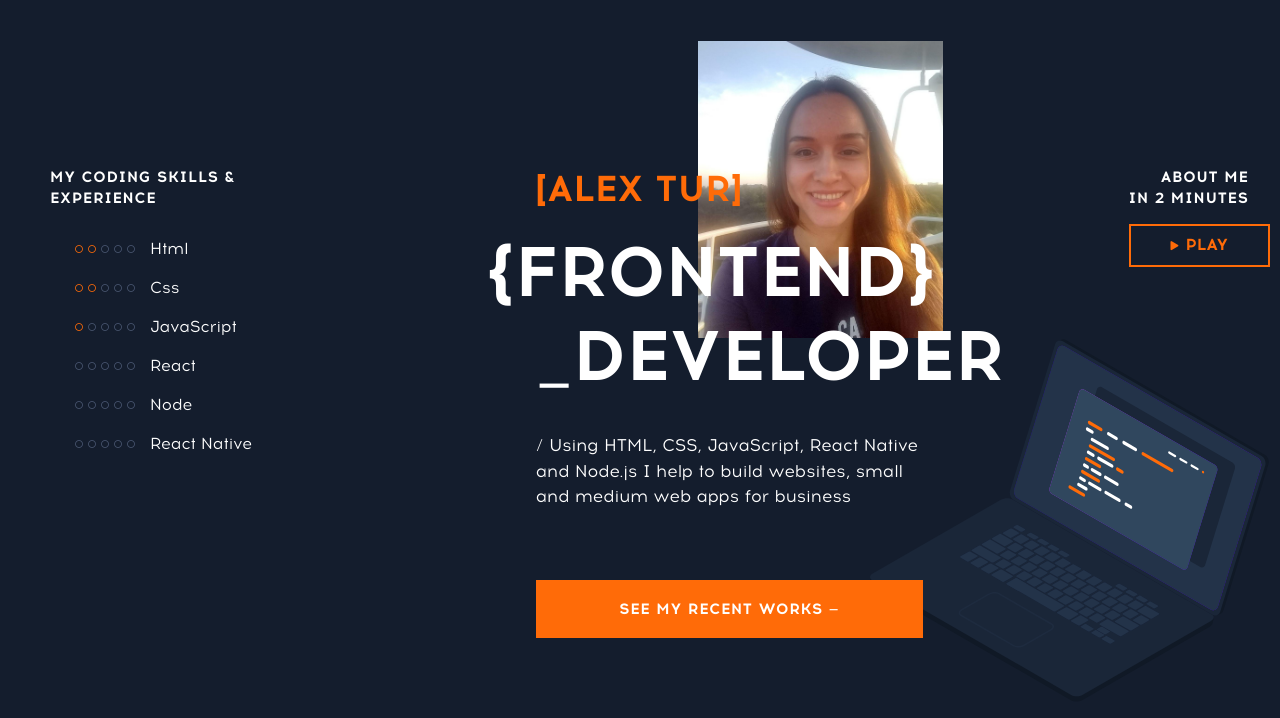
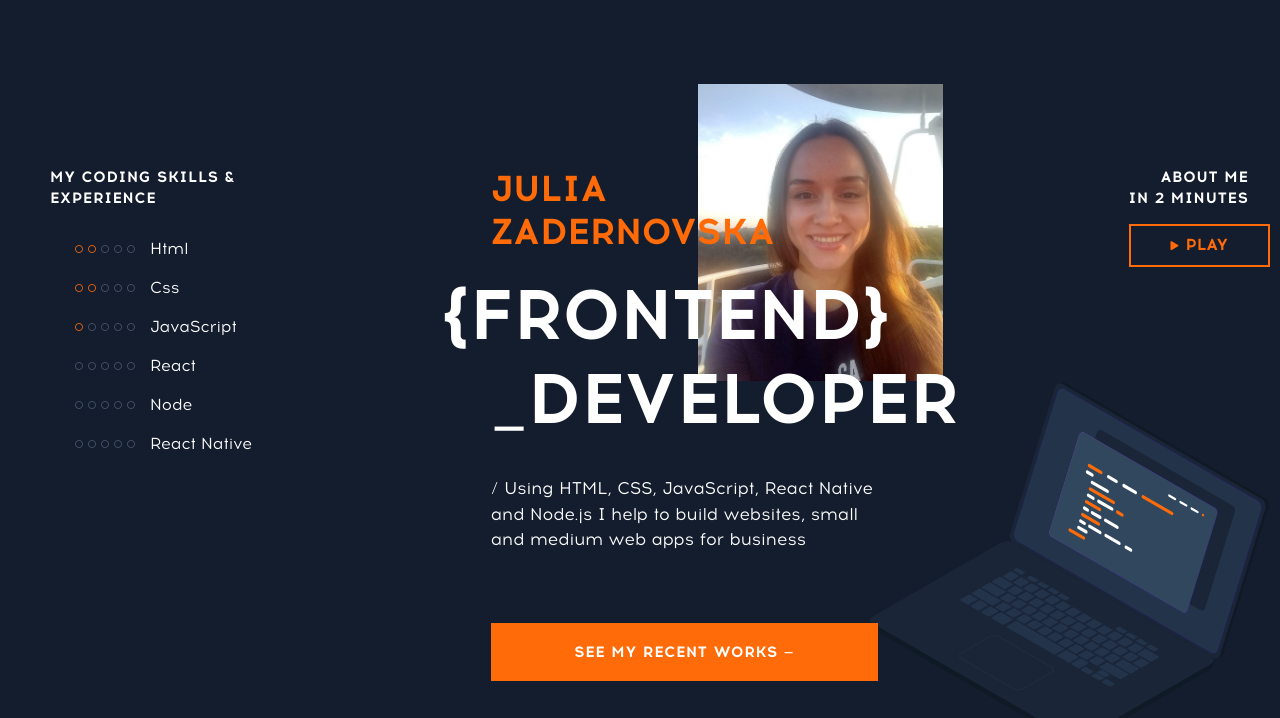
Before and after one commit to juliaZadernovska/my-resume, a plain HTML site: page index.html in a window 1280 px wide. Shown: the part 82-800 px from the top of the page. Drawn offline with Linux system fonts and the light colour scheme; files whose address does not match are found by name.

Commit message:
change front-page-my-photo position and change My-name

```diff
--- a/css/style.css
+++ b/css/style.css
@@ -1350,13 +1350,14 @@ body {
     z-index: 2;
     position: relative;
     width: 387px;
+    margin-right: 90px;
   }
 
   .front-page-my-photo {
     position: absolute;
     width: 245px;
     z-index: 1;
-    right: -20px;
+    right: -65px;
     bottom: 370px;
   }
 
@@ -1401,6 +1402,7 @@ body {
   .front-page-my-name {
     margin-top: 0;
     z-index: 2;
+    text-align: left;
   }
 
   .experience-title {
--- a/index.html
+++ b/index.html
@@ -65,7 +65,7 @@
       <!-- My photo -->
 
       <img src="img/My-photo2.jpg" alt="my photo" class="front-page-my-photo desktop-element" data-aos="fade-down" data-aos-delay="1500"/>
-      <h1 class="front-page-my-name">[Alex Tur]</h1>
+      <h1 class="front-page-my-name">Julia <br> Zadernovska</h1>
       <h2 class="front-page-professione">
         <span class="professione-part-1">{Frontend}</span>
         <span class="professione-part-2">_DEVELOPER</span>
```
